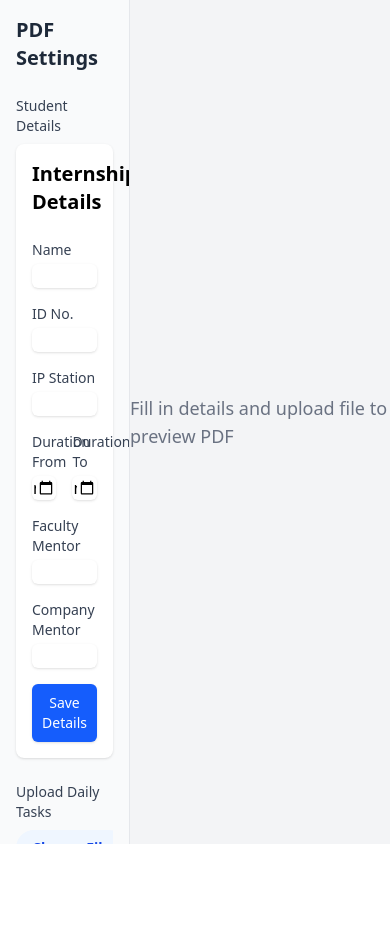
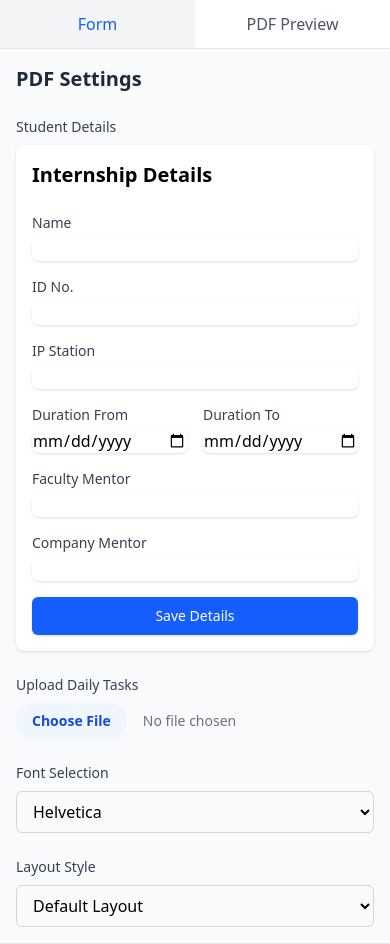
Before and after one commit to tanishq-cloud/ip-diary, a React (Vite) app: page / in a window 390 px wide. Before the commit the page ends 844 px from the top, so only its background shows below. Built offline with nearby package versions, Linux system fonts and the light colour scheme; what @react-pdf/renderer would draw is missing.

Commit message:
checking pre-push

```diff
--- a/src/components/pdf-generator/pdf-generator.jsx
+++ b/src/components/pdf-generator/pdf-generator.jsx
@@ -14,6 +14,7 @@ const PDFGenerator = () => {
     content: { marginTop: 40 },
     footer: { bottom: 40 },
   });
+  const [activeTab, setActiveTab] = useState("form"); // Tracks active tab (form or pdf)
 
   const handleChange = (event) => {
     const selectedLayout = event.target.value;
@@ -31,27 +32,47 @@ const PDFGenerator = () => {
       });
     }
   };
+//this should work?
+  return (
+    <div className="flex flex-col h-screen">
+      {/* Tabs for Mobile */}
+      <div className="md:hidden flex border-b border-gray-200">
+        <button
+          className={`flex-1 py-3 text-center font-medium ${
+            activeTab === "form" ? "bg-gray-100 text-blue-600" : "text-gray-600"
+          }`}
+          onClick={() => setActiveTab("form")}
+        >
+          Form
+        </button>
+        <button
+          className={`flex-1 py-3 text-center font-medium ${
+            activeTab === "pdf" ? "bg-gray-100 text-blue-600" : "text-gray-600"
+          }`}
+          onClick={() => setActiveTab("pdf")}
+        >
+          PDF Preview
+        </button>
+      </div>
 
-  return (
-    <div className="flex h-screen">
-      {/* Left Panel - Forms */}
-      <div className="w-1/3 p-4 border-r border-gray-200 overflow-y-auto bg-gray-50">
+      {/* Content Area */}
+      <div className="flex-1 flex md:flex-row flex-col">
+        {/* Left Panel - Forms (Hidden on Mobile if PDF Tab is Active) */}
+        <div
+          className={`${
+            activeTab === "pdf" && "hidden md:block"
+          } md:w-1/3 w-full p-4 border-b md:border-r border-gray-200 overflow-y-auto bg-gray-50`}
+        >
           <div className="space-y-6">
             <h2 className="text-xl font-semibold text-gray-800">PDF Settings</h2>
-
             {/* User Details Form */}
             <div className="space-y-2">
-            <h3 className="text-sm font-medium text-gray-700">
-              Student Details
-            </h3>
+              <h3 className="text-sm font-medium text-gray-700">Student Details</h3>
               <UserDetailsForm onSubmit={(details) => setUserDetails(details)} />
             </div>
-
             {/* File Upload Section */}
             <div className="space-y-2">
-            <h3 className="text-sm font-medium text-gray-700">
-              Upload Daily Tasks
-            </h3>
+              <h3 className="text-sm font-medium text-gray-700">Upload Daily Tasks</h3>
               <FileUpload
                 onDataProcessed={(processedData) => {
                   setData(processedData);
@@ -59,12 +80,9 @@ const PDFGenerator = () => {
                 }}
               />
             </div>
-
             {/* Font Selection */}
             <div className="space-y-2">
-            <h3 className="text-sm font-medium text-gray-700">
-              Font Selection
-            </h3>
+              <h3 className="text-sm font-medium text-gray-700">Font Selection</h3>
               <select
                 data-testid="font-select"
                 className="w-full px-3 py-2 border border-gray-300 rounded-md focus:outline-none focus:ring-2 focus:ring-blue-500"
@@ -76,7 +94,6 @@ const PDFGenerator = () => {
                 <option value="Courier">Courier</option>
               </select>
             </div>
-
             {/* Layout Selection */}
             <div className="space-y-2">
               <h3 className="text-sm font-medium text-gray-700">Layout Style</h3>
@@ -92,10 +109,22 @@ const PDFGenerator = () => {
           </div>
         </div>
 
-      {/* Right Panel - PDF Viewer */}
-      <div className="flex-1 bg-gray-100">
+        {/* Right Panel - PDF Viewer (Hidden on Mobile if Form Tab is Active) */}
+        <div
+          className={`${
+            activeTab === "form" && "hidden md:block"
+          } flex-1 relative bg-gray-100`}
+        >
           {showPreview ? (
-          <PDFViewer width="100%" height="100%">
+            <PDFViewer
+              className="absolute inset-0 w-full h-full"
+              style={{
+                border: "none",
+                display: "flex",
+                alignItems: "center",
+                justifyContent: "center",
+              }}
+            >
               <PDFDocument
                 data={data}
                 font={font}
@@ -105,11 +134,11 @@ const PDFGenerator = () => {
             </PDFViewer>
           ) : (
             <div className="h-full flex items-center justify-center text-gray-500">
-            <p className="text-lg">
-              Fill in details and upload file to preview PDF
-            </p>
+              <p className="text-lg">Fill in details and upload file to preview PDF</p>
             </div>
           )}
+
+        </div>
       </div>
     </div>
   );
```
Lines whose indentation alone changed are shown as unchanged.
